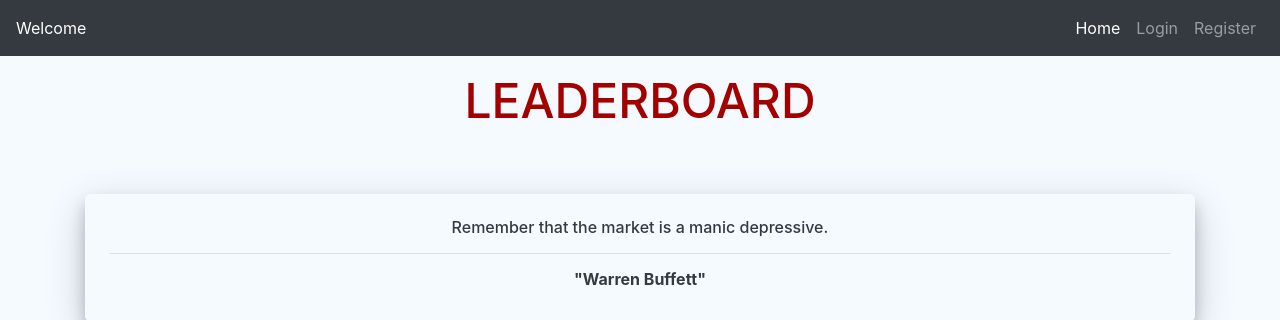
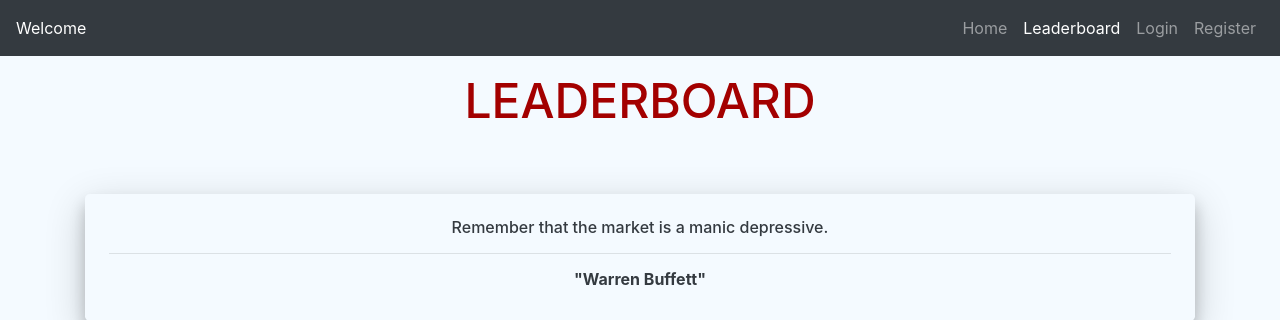
Before and after one commit to Dutchie1990/CryptoManager, a Flask app: page /leaderboard in a window 1280 px wide. Shown: the top 320 px of the page. Run offline with Flask 2, Linux system fonts and the light colour scheme; some libraries are stand-ins or nearby versions.

Commit message:
add leaderboard to navbar

```diff
--- a/cryptomanager/app/leaderboard/templates/leaderboard.html
+++ b/cryptomanager/app/leaderboard/templates/leaderboard.html
@@ -1,6 +1,6 @@
 {% extends 'base.html' %}
 {% block heading %}{{ ('Leaderboard') }}{% endblock %}
-{% set active_page = 'home' %}
+{% set active_page = 'leaderboard' %}
 
 {% block styles %}
 <link rel="stylesheet" href="{{ url_for('static', filename='css/leaderboard.css')}}" type="text/css">
--- a/cryptomanager/app/templates/base.html
+++ b/cryptomanager/app/templates/base.html
@@ -36,12 +36,18 @@
                         <a class="nav-link {{ 'active' if active_page == 'home' }}" href="{{ url_for('general.home') }}">Home</a>
                     </li>
                     <li class="nav-item">
+                        <a class="nav-link {{ 'active' if active_page == 'leaderboard' }}" href="{{ url_for('leaderboard.get_leaderboard') }}">Leaderboard</a>
+                    </li>
+                    <li class="nav-item">
                         <a class="nav-link {{ 'active' if active_page == 'login' }}" href="{{ url_for('auth.login') }}">Login</a>
                     </li>
                     <li class="nav-item">
                         <a class="nav-link {{ 'active' if active_page == 'register' }}" href="{{ url_for('auth.register') }}">Register</a>
                     </li>
                     {% else %}
+                    <li class="nav-item">
+                        <a class="nav-link {{ 'active' if active_page == 'leaderboard' }}" href="{{ url_for('leaderboard.get_leaderboard') }}">Leaderboard</a>
+                    </li>
                     <li class="nav-item">
                         <a class="nav-link {{ 'active' if active_page == 'assets' }}" href="{{ url_for('assets.get_asset') }}">Assets</a>
                     </li>
```
